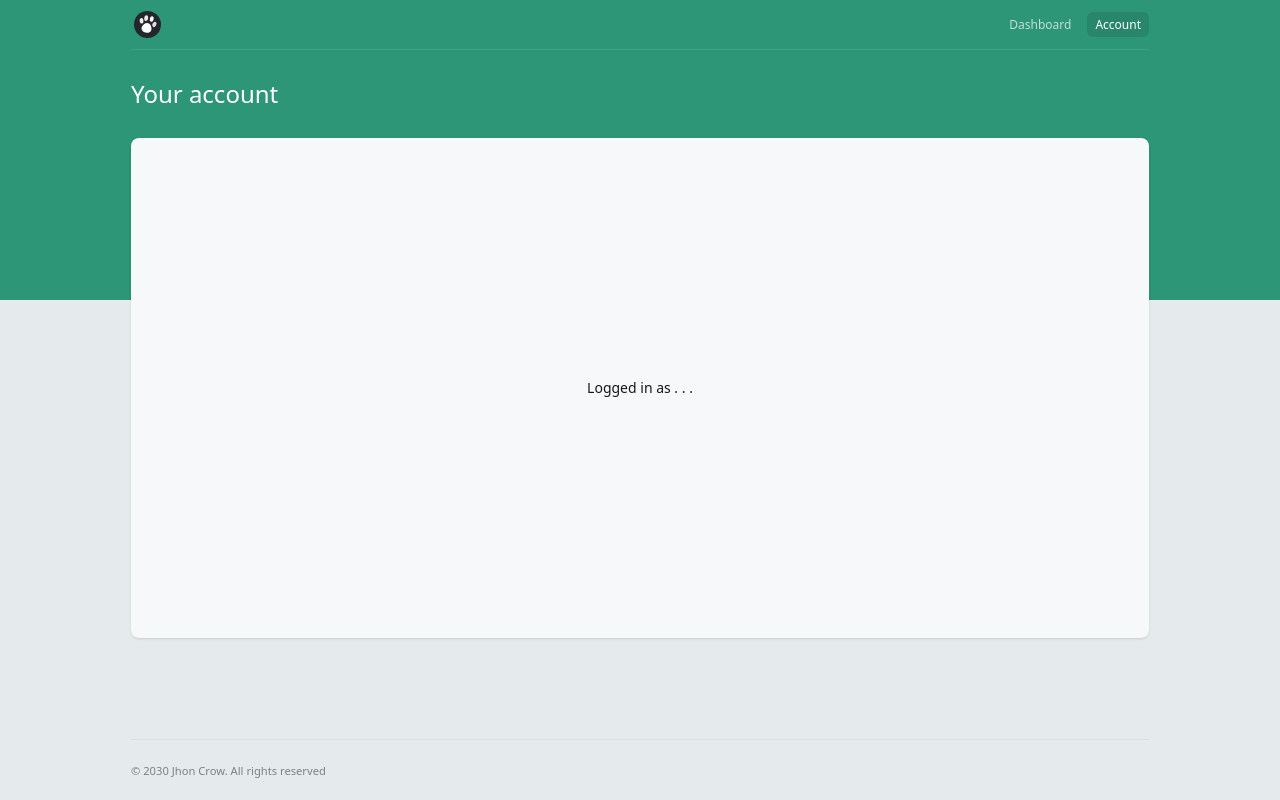
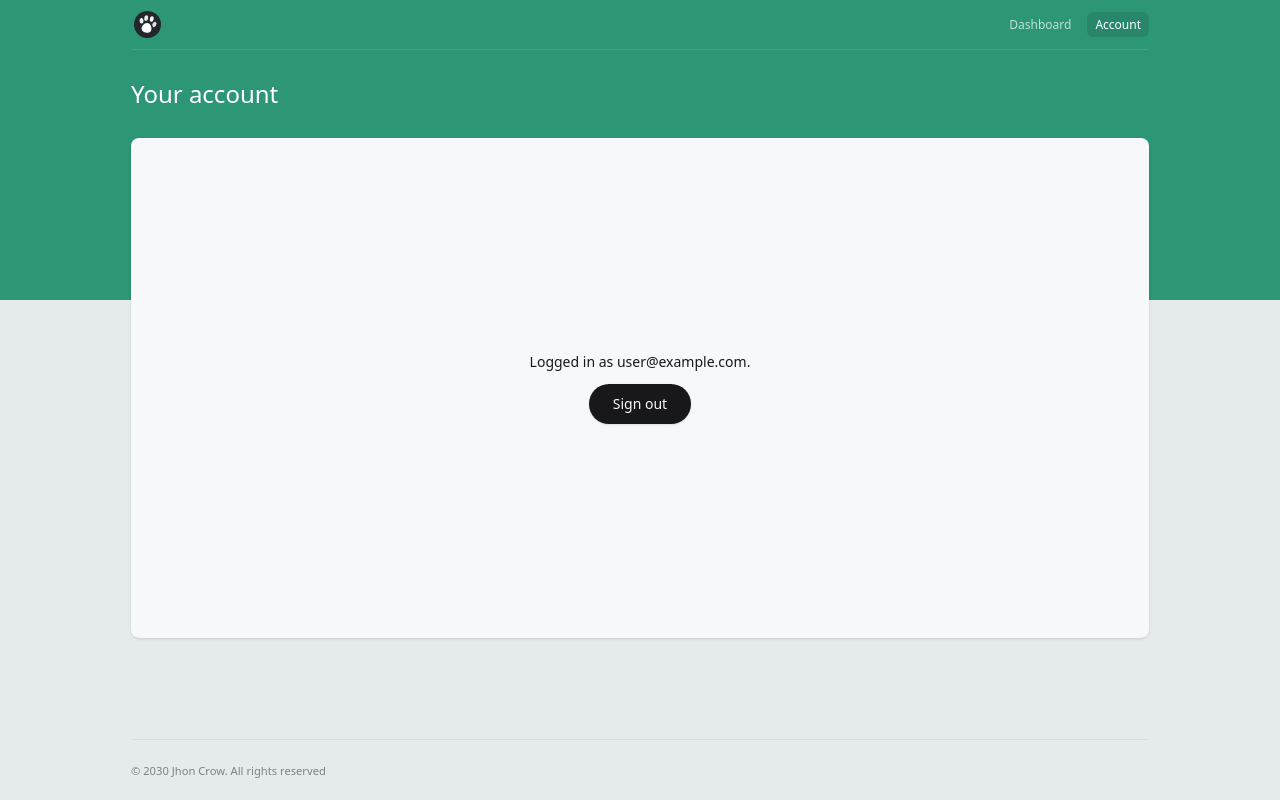
Before and after one commit to Jhon-Crow/byte-grad-next-app-2-petsoft, a Next.js app: page /app/account in a window 1280 px wide. Built offline with nearby package versions, Linux system fonts and the light colour scheme; no server answers; the database is empty; sample sign-in values are in the browser's storage.

Commit message:
add sign-out-btn (need fix type errors)

```diff
--- a/src/actions/actions.ts
+++ b/src/actions/actions.ts
@@ -3,12 +3,16 @@
 import {prisma} from "@/lib/db";
 import {revalidatePath} from "next/cache";
 import {petFormSchema, petIdSchema} from "@/lib/validations";
-import {signIn} from "@/lib/auth";
+import {signIn, signOut} from "@/lib/auth";
 
 // --- User actions ---
 export async function logIn(formData: FormData) {
     const authData = Object.fromEntries(formData.entries());
     await signIn('credentials', authData);
+}
+
+export async function logOut() {
+    await signOut({redirectTo: '/'});
 }
 
 // --- Pet actions ---
--- a/src/app/(app)/app/account/page.tsx
+++ b/src/app/(app)/app/account/page.tsx
@@ -1,13 +1,22 @@
 import React from 'react';
 import H1 from "@/components/h1";
 import ContentBlock from "@/components/content-block";
+import {auth} from "@/lib/auth";
+import {redirect} from "next/navigation";
+import SignOutBtn from "@/components/sign-out-btn";
 
-function Page() {
+async function Page() {
+    const session = await auth();
+    if (!session?.user){
+        redirect('/login');
+    }
+
     return (
         <main>
             <H1 className={'my-8 text-white'}>Your account</H1>
-            <ContentBlock className={'h-[500px] flex items-center justify-center'}>
-                <p>Logged in as . . .</p>
+            <ContentBlock className={'h-[500px] flex items-center flex-col gap-3 justify-center'}>
+                <p>Logged in as {session.user.email}.</p>
+                <SignOutBtn/>
             </ContentBlock>
         </main>
     );
--- a/src/components/pet-form.tsx
+++ b/src/components/pet-form.tsx
@@ -34,13 +34,16 @@ export default function PetForm({
         formState: {errors}
     } = useForm<TFormData>({
         resolver: zodResolver(petFormSchema),
-        defaultValues: {
+        defaultValues:
+            actionType === 'edit'
+    ? {
             name: selectedPet?.name,
             ownerName: selectedPet?.ownerName,
             imageUrl: selectedPet?.imageUrl,
             age: selectedPet?.age,
             notes: selectedPet?.notes,
         }
+        : undefined
     });
 
     return (
--- /dev/null
+++ b/src/components/sign-out-btn.tsx
@@ -0,0 +1,10 @@
+'use client';
+import React from 'react';
+import {Button} from "@/components/ui/button";
+import {logOut} from "@/actions/actions";
+
+export default function SignOutBtn() {
+    return (
+        <Button onClick={async () => await logOut()}>Sign out</Button>
+    )
+}
--- a/src/lib/auth.ts
+++ b/src/lib/auth.ts
@@ -45,4 +45,4 @@ const config = {
     }
 } satisfies NextAuthConfig;
 
-export const {auth, signIn} = NextAuth(config);
+export const {auth, signIn, signOut} = NextAuth(config);
```
